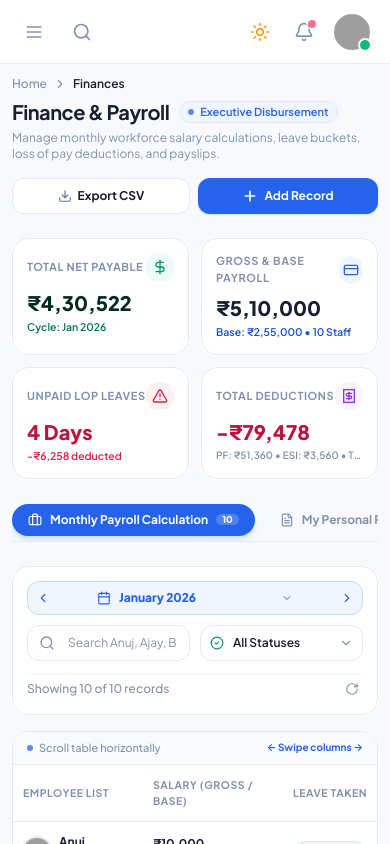
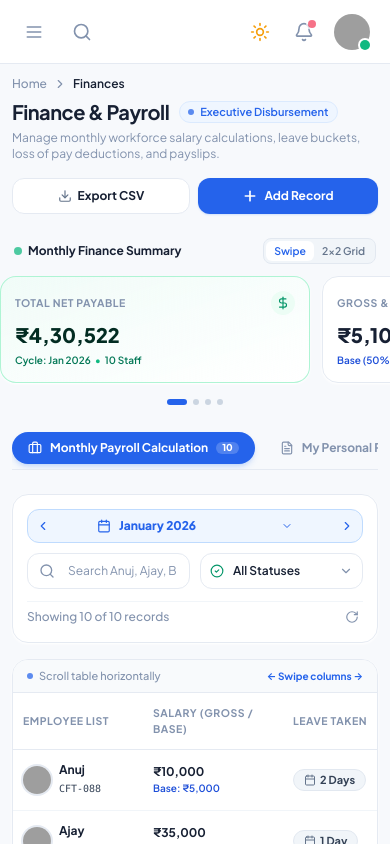
Before and after one commit to bhartijaiswal-codeflies/Pulse-web-, a React (Vite) app: page /finances in a window 390 px wide. Built offline with nearby package versions, Linux system fonts and the light colour scheme; grey boxes are pictures that could not be loaded.

Commit message:
fix(responsive): redesign finance summary metrics on mobile with swipe carousel, no text truncation, and 2x2 grid toggle

```diff
--- a/src/pages/MyFinances.jsx
+++ b/src/pages/MyFinances.jsx
@@ -117,6 +117,30 @@ export const MyFinances = () => {
     notes: '',
   });
 
+  // Mobile summary cards view state ('carousel' or 'grid')
+  const [mobileCardsView, setMobileCardsView] = useState('carousel');
+  const [activeCardIndex, setActiveCardIndex] = useState(0);
+  const cardsCarouselRef = useRef(null);
+
+  const handleCardsScroll = () => {
+    if (cardsCarouselRef.current) {
+      const scrollLeft = cardsCarouselRef.current.scrollLeft;
+      const width = cardsCarouselRef.current.offsetWidth * 0.75;
+      const index = Math.round(scrollLeft / width);
+      setActiveCardIndex(Math.min(3, Math.max(0, index)));
+    }
+  };
+
+  const scrollToCard = (index) => {
+    if (cardsCarouselRef.current) {
+      const cardEl = cardsCarouselRef.current.children[index];
+      if (cardEl) {
+        cardEl.scrollIntoView({ behavior: 'smooth', block: 'nearest', inline: 'start' });
+      }
+      setActiveCardIndex(index);
+    }
+  };
+
   // Load data for active month and finances
   const loadData = () => {
     setFinances(financeService.getFinances());
@@ -638,70 +662,182 @@ export const MyFinances = () => {
       />
 
       {/* 2. Top Summary Metrics Cards for Selected Month */}
-      <div className="grid grid-cols-2 lg:grid-cols-4 gap-3 sm:gap-4">
+      <div className="space-y-2">
+        {/* Mobile View Header & Toggle */}
+        <div className="flex sm:hidden items-center justify-between px-0.5">
+          <div className="flex items-center gap-1.5 text-xs font-bold text-[#172033]">
+            <span className="w-2 h-2 rounded-full bg-emerald-500 animate-pulse" />
+            <span>Monthly Finance Summary</span>
+          </div>
+
+          <div className="inline-flex items-center p-0.5 rounded-lg bg-slate-100 border border-slate-200 text-[10.5px]">
+            <button
+              type="button"
+              onClick={() => setMobileCardsView('carousel')}
+              className={`px-2 py-0.5 rounded-md font-semibold transition-all cursor-pointer ${
+                mobileCardsView === 'carousel'
+                  ? 'bg-white text-[#2563EB] shadow-2xs font-bold'
+                  : 'text-[#64748B] hover:text-[#172033]'
+              }`}
+            >
+              Swipe
+            </button>
+            <button
+              type="button"
+              onClick={() => setMobileCardsView('grid')}
+              className={`px-2 py-0.5 rounded-md font-semibold transition-all cursor-pointer ${
+                mobileCardsView === 'grid'
+                  ? 'bg-white text-[#2563EB] shadow-2xs font-bold'
+                  : 'text-[#64748B] hover:text-[#172033]'
+              }`}
+            >
+              2×2 Grid
+            </button>
+          </div>
+        </div>
+
+        {/* CARDS CONTAINER:
+            Mobile Swipe Carousel (Default) or 2x2 Grid (Toggled) | Tablet/Desktop 4-col Grid */}
+        <div
+          ref={cardsCarouselRef}
+          onScroll={handleCardsScroll}
+          className={`${
+            mobileCardsView === 'carousel'
+              ? 'flex sm:grid sm:grid-cols-2 lg:grid-cols-4 gap-3 sm:gap-4 overflow-x-auto no-scrollbar snap-x snap-mandatory -mx-3 px-3 sm:mx-0 sm:px-0 py-1'
+              : 'grid grid-cols-2 lg:grid-cols-4 gap-2.5 sm:gap-4'
+          }`}
+        >
           {/* Card 1: Total Net Payable */}
-        <div className="p-3.5 sm:p-4 rounded-2xl bg-white border border-[#E5EAF2] shadow-card">
-          <div className="flex items-center justify-between">
-            <span className="text-[11px] sm:text-xs font-bold text-[#8292AD] uppercase tracking-wider">Total Net Payable</span>
-            <div className="w-7 h-7 sm:w-8 sm:h-8 rounded-xl bg-emerald-50 text-emerald-600 flex items-center justify-center font-bold">
-              <DollarSign className="w-4 h-4" />
-            </div>
-          </div>
-          <div className="text-xl sm:text-2xl font-black text-emerald-950 mt-2 truncate">
+          <div
+            className={`p-3.5 sm:p-4 rounded-2xl bg-gradient-to-br from-emerald-50/60 to-white border border-emerald-200/90 sm:border-[#E5EAF2] shadow-card hover:shadow-subtle transition-all ${
+              mobileCardsView === 'carousel'
+                ? 'w-[84vw] max-w-[310px] sm:w-auto shrink-0 sm:shrink snap-start'
+                : 'w-full'
+            }`}
+          >
+            <div className="flex items-center justify-between gap-1.5">
+              <span className="text-[10.5px] sm:text-xs font-bold text-[#8292AD] uppercase tracking-wider truncate">
+                {mobileCardsView === 'grid' ? 'Net Payable' : 'Total Net Payable'}
+              </span>
+              <div className="w-6 h-6 sm:w-8 sm:h-8 rounded-xl bg-emerald-50 text-emerald-600 flex items-center justify-center font-bold flex-shrink-0">
+                <DollarSign className="w-3.5 h-3.5 sm:w-4 sm:h-4" />
+              </div>
+            </div>
+            <div className="text-xl sm:text-2xl font-black text-emerald-950 mt-1.5 sm:mt-2 truncate">
               {formatCurrency(summaryMetrics.totalPayable)}
             </div>
-          <div className="text-[10.5px] sm:text-[11px] text-emerald-700 font-semibold mt-0.5 flex items-center gap-1">
-            <span>Cycle: {selectedMonth}</span>
+            <div className="text-[10px] sm:text-[11px] text-emerald-700 font-semibold mt-1 flex items-center gap-1 truncate">
+              <span className="whitespace-nowrap">Cycle: {selectedMonth}</span>
+              <span className="text-emerald-500">•</span>
+              <span className="whitespace-nowrap">{summaryMetrics.headcount} Staff</span>
             </div>
           </div>
 
           {/* Card 2: Total Gross Base Salary */}
-        <div className="p-3.5 sm:p-4 rounded-2xl bg-white border border-[#E5EAF2] shadow-card">
-          <div className="flex items-center justify-between">
-            <span className="text-[11px] sm:text-xs font-bold text-[#8292AD] uppercase tracking-wider">Gross & Base Payroll</span>
-            <div className="w-7 h-7 sm:w-8 sm:h-8 rounded-xl bg-blue-50 text-[#2563EB] flex items-center justify-center font-bold">
-              <CreditCard className="w-4 h-4" />
-            </div>
-          </div>
-          <div className="text-xl sm:text-2xl font-black text-[#172033] mt-2 truncate">
+          <div
+            className={`p-3.5 sm:p-4 rounded-2xl bg-white border border-[#E5EAF2] shadow-card hover:shadow-subtle transition-all ${
+              mobileCardsView === 'carousel'
+                ? 'w-[84vw] max-w-[310px] sm:w-auto shrink-0 sm:shrink snap-start'
+                : 'w-full'
+            }`}
+          >
+            <div className="flex items-center justify-between gap-1.5">
+              <span className="text-[10.5px] sm:text-xs font-bold text-[#8292AD] uppercase tracking-wider truncate">
+                {mobileCardsView === 'grid' ? 'Gross Payroll' : 'Gross & Base Payroll'}
+              </span>
+              <div className="w-6 h-6 sm:w-8 sm:h-8 rounded-xl bg-blue-50 text-[#2563EB] flex items-center justify-center font-bold flex-shrink-0">
+                <CreditCard className="w-3.5 h-3.5 sm:w-4 sm:h-4" />
+              </div>
+            </div>
+            <div className="text-xl sm:text-2xl font-black text-[#172033] mt-1.5 sm:mt-2 truncate">
               {formatCurrency(summaryMetrics.totalGross)}
             </div>
-          <div className="text-[10.5px] sm:text-[11px] text-blue-700 font-semibold mt-0.5 truncate" title={`Base (50%): ${formatCurrency(summaryMetrics.totalBase)} • ${summaryMetrics.headcount} Staff`}>
-            Base: {formatCurrency(summaryMetrics.totalBase)} • {summaryMetrics.headcount} Staff
+            <div
+              className="text-[10px] sm:text-[11px] text-blue-700 font-semibold mt-1 truncate"
+              title={`Base Salary (50%): ${formatCurrency(summaryMetrics.totalBase)} • ${summaryMetrics.headcount} Staff`}
+            >
+              {mobileCardsView === 'grid' ? (
+                <span className="whitespace-nowrap">Base: ₹{(summaryMetrics.totalBase / 100000).toFixed(2)}L</span>
+              ) : (
+                <span className="whitespace-nowrap">Base (50%): {formatCurrency(summaryMetrics.totalBase)}</span>
+              )}
             </div>
           </div>
 
           {/* Card 3: Total Unpaid LOP Leaves */}
-        <div className="p-3.5 sm:p-4 rounded-2xl bg-white border border-[#E5EAF2] shadow-card">
-          <div className="flex items-center justify-between">
-            <span className="text-[11px] sm:text-xs font-bold text-[#8292AD] uppercase tracking-wider">Unpaid LOP Leaves</span>
-            <div className="w-7 h-7 sm:w-8 sm:h-8 rounded-xl bg-rose-50 text-rose-600 flex items-center justify-center font-bold">
-              <AlertTriangle className="w-4 h-4" />
-            </div>
-          </div>
-          <div className="text-xl sm:text-2xl font-black text-rose-700 mt-2 truncate">
+          <div
+            className={`p-3.5 sm:p-4 rounded-2xl bg-white border border-[#E5EAF2] shadow-card hover:shadow-subtle transition-all ${
+              mobileCardsView === 'carousel'
+                ? 'w-[84vw] max-w-[310px] sm:w-auto shrink-0 sm:shrink snap-start'
+                : 'w-full'
+            }`}
+          >
+            <div className="flex items-center justify-between gap-1.5">
+              <span className="text-[10.5px] sm:text-xs font-bold text-[#8292AD] uppercase tracking-wider truncate">
+                {mobileCardsView === 'grid' ? 'Unpaid LOP' : 'Unpaid LOP Leaves'}
+              </span>
+              <div className="w-6 h-6 sm:w-8 sm:h-8 rounded-xl bg-rose-50 text-rose-600 flex items-center justify-center font-bold flex-shrink-0">
+                <AlertTriangle className="w-3.5 h-3.5 sm:w-4 sm:h-4" />
+              </div>
+            </div>
+            <div className="text-xl sm:text-2xl font-black text-rose-700 mt-1.5 sm:mt-2 truncate whitespace-nowrap">
               {summaryMetrics.totalUnpaidLeaves} Days
             </div>
-          <div className="text-[10.5px] sm:text-[11px] text-rose-600 font-semibold mt-0.5 truncate">
+            <div className="text-[10px] sm:text-[11px] text-rose-600 font-semibold mt-1 truncate whitespace-nowrap">
               -{formatCurrency(summaryMetrics.totalUnpaidDeduction)} deducted
             </div>
           </div>
 
           {/* Card 4: Total Statutory & Other Deductions */}
-        <div className="p-3.5 sm:p-4 rounded-2xl bg-white border border-[#E5EAF2] shadow-card">
-          <div className="flex items-center justify-between">
-            <span className="text-[11px] sm:text-xs font-bold text-[#8292AD] uppercase tracking-wider">Total Deductions</span>
-            <div className="w-7 h-7 sm:w-8 sm:h-8 rounded-xl bg-purple-50 text-purple-600 flex items-center justify-center font-bold">
-              <Receipt className="w-4 h-4" />
-            </div>
-          </div>
-          <div className="text-xl sm:text-2xl font-black text-rose-700 mt-2 truncate">
+          <div
+            className={`p-3.5 sm:p-4 rounded-2xl bg-white border border-[#E5EAF2] shadow-card hover:shadow-subtle transition-all ${
+              mobileCardsView === 'carousel'
+                ? 'w-[84vw] max-w-[310px] sm:w-auto shrink-0 sm:shrink snap-start'
+                : 'w-full'
+            }`}
+          >
+            <div className="flex items-center justify-between gap-1.5">
+              <span className="text-[10.5px] sm:text-xs font-bold text-[#8292AD] uppercase tracking-wider truncate">
+                {mobileCardsView === 'grid' ? 'Deductions' : 'Total Deductions'}
+              </span>
+              <div className="w-6 h-6 sm:w-8 sm:h-8 rounded-xl bg-purple-50 text-purple-600 flex items-center justify-center font-bold flex-shrink-0">
+                <Receipt className="w-3.5 h-3.5 sm:w-4 sm:h-4" />
+              </div>
+            </div>
+            <div className="text-xl sm:text-2xl font-black text-rose-700 mt-1.5 sm:mt-2 truncate whitespace-nowrap">
               -{formatCurrency(summaryMetrics.totalDeductions)}
             </div>
-          <div className="text-[10px] text-[#8292AD] font-semibold mt-0.5 truncate" title={`PF 24%: ${formatCurrency(summaryMetrics.totalPf)} | ESI 4%: ${formatCurrency(summaryMetrics.totalEsi)} | TDS: ${formatCurrency(summaryMetrics.totalTds)}`}>
-            PF: {formatCurrency(summaryMetrics.totalPf)} • ESI: {formatCurrency(summaryMetrics.totalEsi)} • TDS: {formatCurrency(summaryMetrics.totalTds)}
-          </div>
-        </div>
+            <div
+              className="text-[10px] sm:text-[11px] text-[#8292AD] font-semibold mt-1 truncate"
+              title={`PF 24%: ${formatCurrency(summaryMetrics.totalPf)} • ESI 4%: ${formatCurrency(summaryMetrics.totalEsi)} • TDS: ${formatCurrency(summaryMetrics.totalTds)}`}
+            >
+              {mobileCardsView === 'grid' ? (
+                <span className="whitespace-nowrap text-purple-700 font-bold">PF, ESI & TDS</span>
+              ) : (
+                <span className="whitespace-nowrap">PF: ₹{(summaryMetrics.totalPf / 1000).toFixed(0)}k • ESI: ₹{(summaryMetrics.totalEsi / 1000).toFixed(1)}k • TDS: ₹{(summaryMetrics.totalTds / 1000).toFixed(0)}k</span>
+              )}
+            </div>
+          </div>
+        </div>
+
+        {/* Carousel Pagination Dots on mobile */}
+        {mobileCardsView === 'carousel' && (
+          <div className="flex sm:hidden items-center justify-center gap-1.5 pt-1 pb-0.5">
+            {[0, 1, 2, 3].map((idx) => (
+              <button
+                key={idx}
+                type="button"
+                onClick={() => scrollToCard(idx)}
+                className={`h-1.5 rounded-full transition-all cursor-pointer ${
+                  activeCardIndex === idx
+                    ? 'w-5 bg-[#2563EB]'
+                    : 'w-1.5 bg-slate-300 hover:bg-slate-400'
+                }`}
+                title={`Go to card ${idx + 1}`}
+              />
+            ))}
+          </div>
+        )}
       </div>
 
       {/* 3. View Switcher Tabs Bar */}
```
Lines whose indentation alone changed are shown as unchanged.
